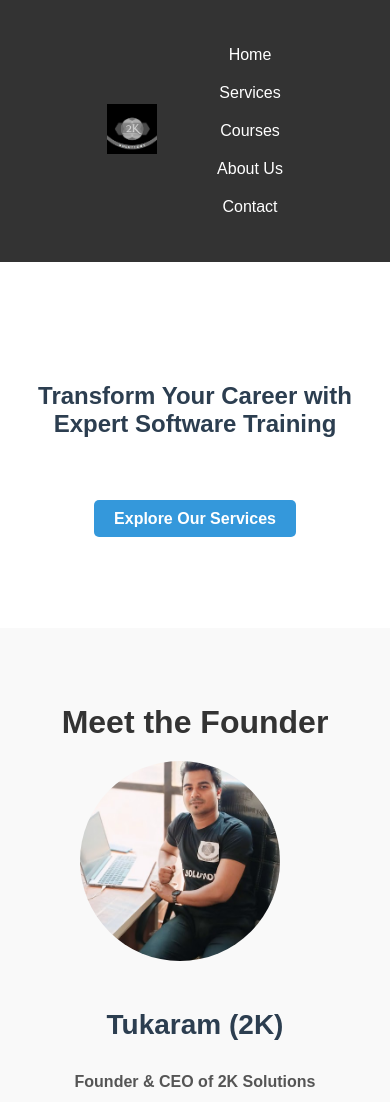
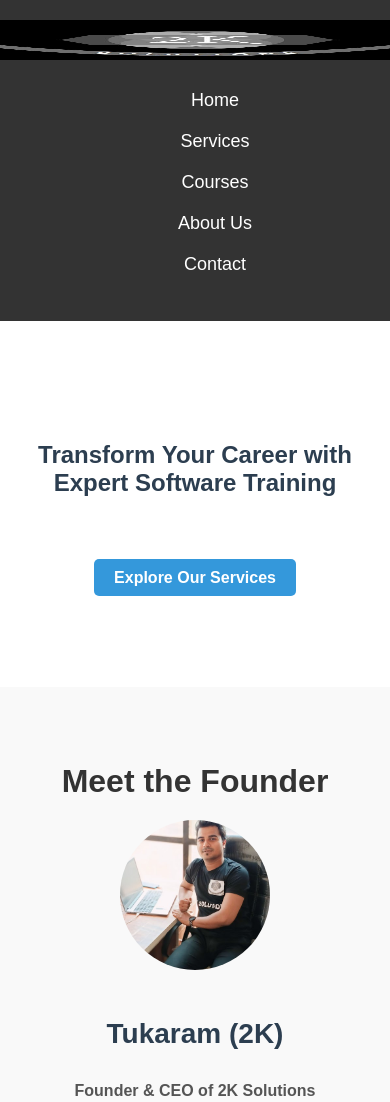
Before and after one commit to trainat2ksolutions/in, a plain HTML site: page index.html in a window 390 px wide. Shown: the top 1102 px of the page. Drawn offline with Linux system fonts and the light colour scheme.

Commit message:
Update index.html
i have made changes in the source code as it was giving the half founder photo

```diff
--- a/index.html
+++ b/index.html
@@ -4,8 +4,6 @@
     <meta charset="UTF-8">
     <meta name="viewport" content="width=device-width, initial-scale=1.0">
     <title>2K Solutions - Empowering Tech Careers</title>
-    <link rel="stylesheet" href="styles.css"> <!-- Link to your external CSS file -->
-
     <style>
         /* General Styles */
         body {
@@ -45,37 +43,32 @@
             text-align: center;
         }
 
-        nav {
+        .navbar {
             display: flex;
+            flex-direction: column; /* Stack links vertically for mobile */
             justify-content: center;
             align-items: center;
-        }
-
-        .logo {
-            margin-right: 20px; /* Space between logo and nav links */
-        }
-
-        .logo img {
-            height: 50px; /* Fixed height for the logo */
-        }
-
-        .navbar {
-            display: flex;
-            justify-content: flex-start;
             list-style: none;
+            margin-top: 20px; /* Space between logo and links */
         }
 
         .navbar li {
-            margin: 0 15px;
+            margin: 10px 0; /* Space between menu items */
         }
 
         .navbar a {
             color: white;
             text-decoration: none;
+            font-size: 18px;
         }
 
         .navbar a:hover {
             color: #3498db;
+        }
+
+        .logo img {
+            height: 50px;
+            margin-bottom: 15px; /* Space between logo and navbar links */
         }
 
         /* Hero Section */
@@ -112,8 +105,8 @@
             width: 200px;
             height: 200px;
             border-radius: 50%;
+            object-fit: cover;
             margin-right: 30px;
-            object-fit: cover;
         }
 
         .founder-details {
@@ -145,6 +138,7 @@
         .service img {
             width: 100px;
             height: 100px;
+            object-fit: cover;
             margin-bottom: 10px;
         }
 
@@ -215,30 +209,78 @@
             color: #3498db;
         }
 
-        /* Responsive Design */
-        @media (max-width: 768px) {
-            .navbar {
-                flex-direction: column;
-                align-items: center;
+        /* General Image Styles */
+        img {
+            width: 100%;
+            height: auto;
+            max-width: 100%; /* Ensures the image doesn't stretch beyond its container */
+            display: block; /* Ensures no space below images */
         }
 
-            .navbar li {
-                margin: 10px 0;
+        /* Hero Image */
+        .hero img {
+            width: 100%; /* Full width for hero image */
+            height: auto;
+            max-height: 400px; /* Ensure the hero image does not stretch too much */
         }
 
+        /* Services Section Images */
+        .service img {
+            width: 100px;
+            height: 100px;
+            object-fit: cover;
+            margin-bottom: 10px;
+        }
+
+        /* Adjustments for mobile */
+        @media (max-width: 768px) {
+            /* Hero section on mobile: make it smaller to fit the screen properly */
+            .hero img {
+                max-height: 250px;
+            }
+
+            /* Founder photo resizing on mobile */
+            .founder-photo {
+                width: 150px;
+                height: 150px;
+                margin-bottom: 20px;
+                margin-right: 0; /* Remove margin on smaller screens */
+                margin-left: 0; /* Remove margin on smaller screens */
+            }
+
+            /* Founder Section: Stack photo and details vertically */
             .founder-info {
                 flex-direction: column;
                 text-align: center;
             }
 
-            .founder-photo {
-                margin-bottom: 20px;
+            /* Services Section on mobile */
+            .service img {
+                width: 80px;
+                height: 80px;
             }
 
+            /* Adjust contact form on mobile */
             .contact form {
                 width: 80%;
             }
+
+            /* Navbar adjustments on mobile */
+            .navbar {
+                flex-direction: column; /* Stack menu items vertically on small screens */
+                align-items: center; /* Center items on mobile */
             }
+
+            .navbar li {
+                margin: 10px 0;
+                font-size: 16px; /* Smaller font size for mobile */
+            }
+
+            .logo img {
+                height: 40px; /* Make logo smaller on mobile */
+            }
+        }
+
     </style>
 </head>
 <body>
@@ -247,7 +289,7 @@
 <header>
     <nav>
         <div class="logo">
-            <img src="2klogo.jpg" alt="2K Solutions Logo"><!-- Logo image -->
+            <img src="2klogo.jpg" alt="2K Solutions Logo">
         </div>
         <ul class="navbar">
             <li><a href="#home">Home</a></li>
@@ -300,7 +342,7 @@
 <!-- Services Section -->
 <section id="services" class="services">
     <div class="container">
-        <center><h2>Our Services</h2></center>
+        <h2>Our Services</h2>
         <div class="service">
             <img src="software.jpg" alt="Software Training">
             <h3>Software Training</h3>
@@ -320,7 +362,6 @@
 </section>
 
 <!-- Courses Section -->
-<center>
 <section id="courses" class="courses">
     <div class="container">
         <h2>Our Courses</h2>
@@ -335,7 +376,6 @@
         <a href="#contact" class="cta-btn">Enroll Now</a>
     </div>
 </section>
-</center>
 
 <!-- About Us Section -->
 <section id="about" class="about">
```
Lines whose indentation alone changed are shown as unchanged.
